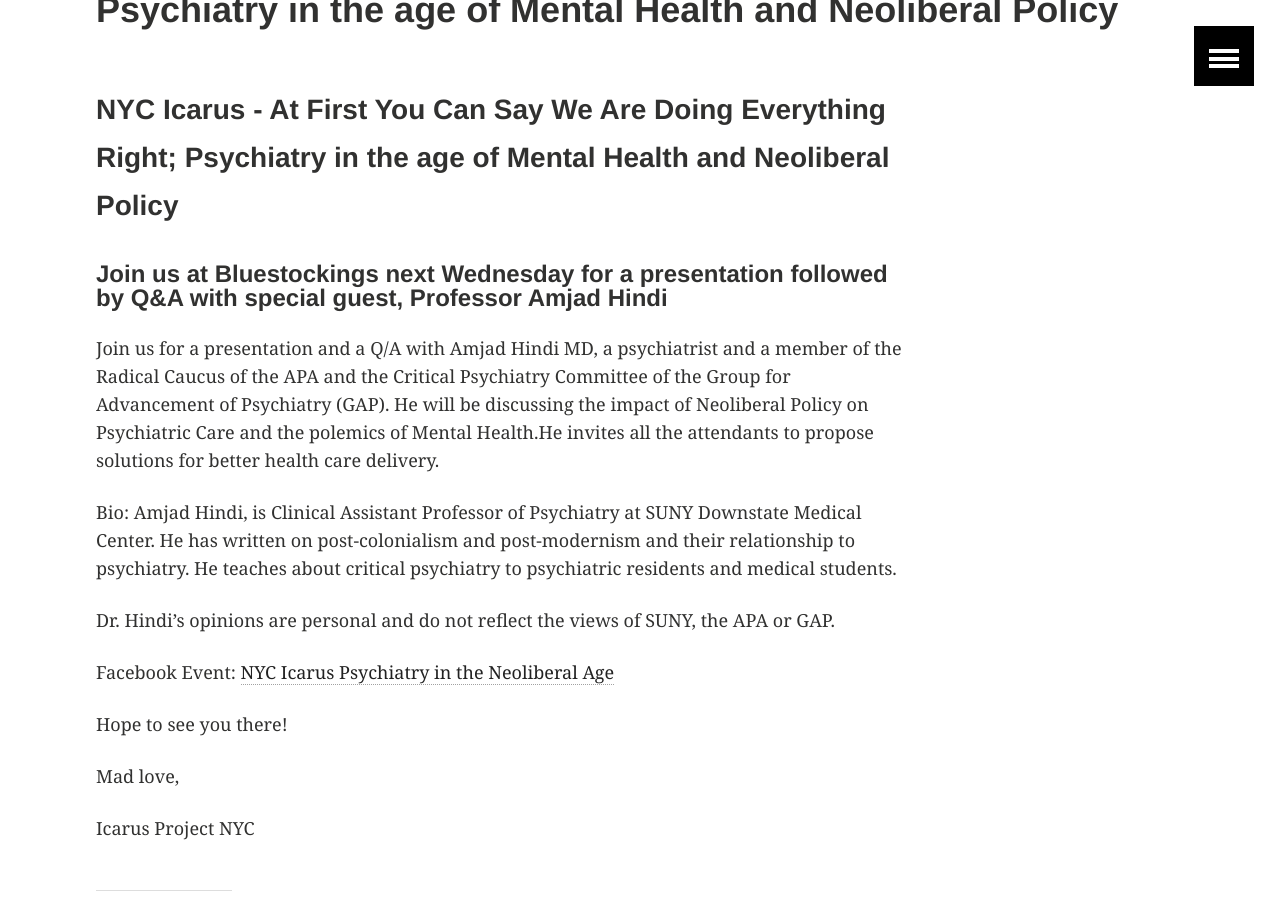
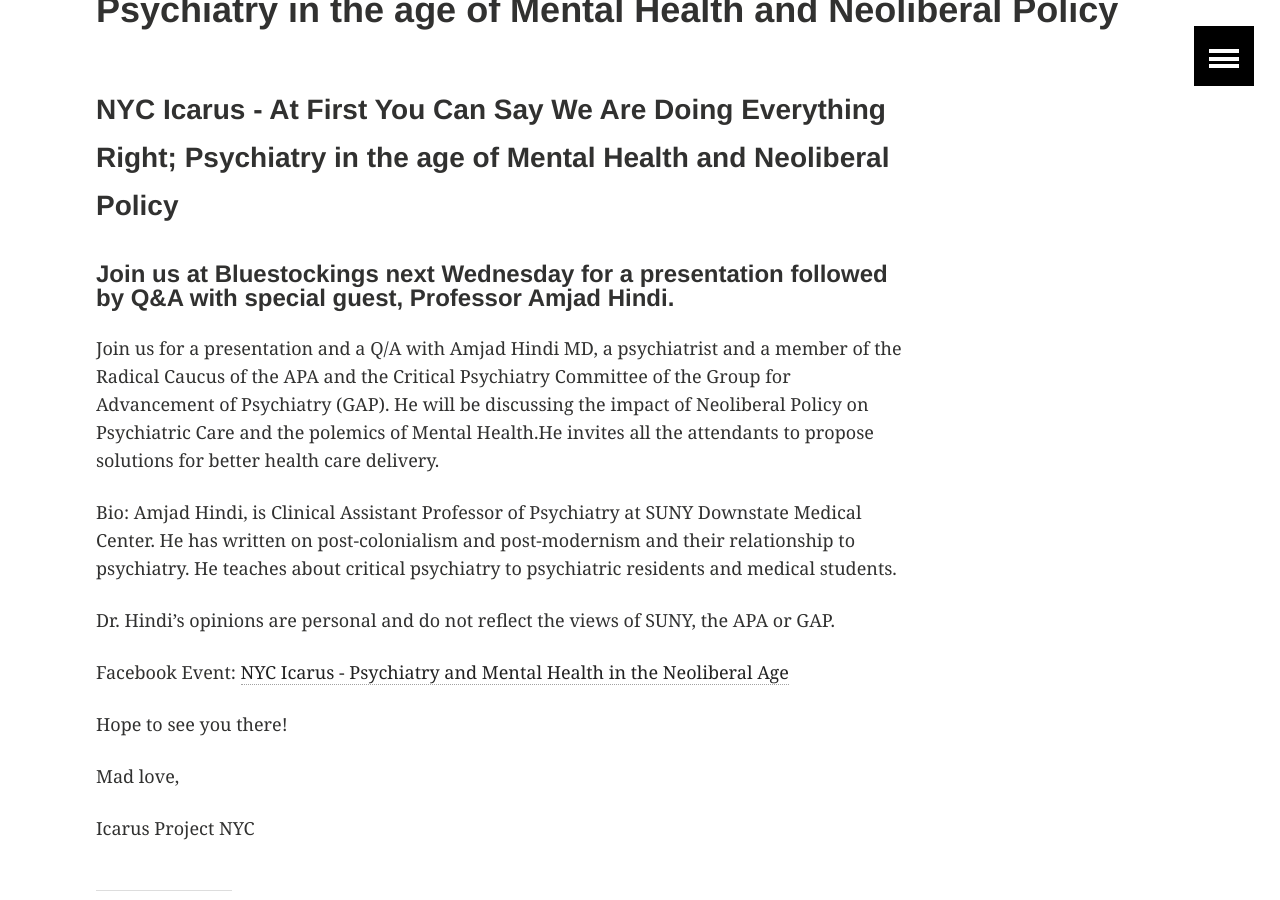
Before and after one commit to nycicarus/nycicarus.github.io, a Jekyll site: the page built from _posts/events/2015-11-04-neoliberal-psychiatry-hindi.md, in a window 1280 px wide and 900 px high, scrolled down 1052 px. Built offline with Jekyll 4.4.1, drawn with Linux system fonts in a browser that asks for light colours; comment, search, counter and statistics services are not loaded.

Commit message:
add fb event link

```diff
--- a/_posts/events/2015-11-04-neoliberal-psychiatry-hindi.md
+++ b/_posts/events/2015-11-04-neoliberal-psychiatry-hindi.md
@@ -24,7 +24,7 @@ phone: ""
 ---
 ### NYC Icarus - At First You Can Say We Are Doing Everything Right; Psychiatry in the age of Mental Health and Neoliberal Policy
 
-#### Join us at Bluestockings next Wednesday for a presentation followed by Q&A with special guest, Professor Amjad Hindi
+#### Join us at Bluestockings next Wednesday for a presentation followed by Q&A with special guest, Professor Amjad Hindi.
 
 Join us for a presentation and a Q/A with Amjad Hindi MD, a psychiatrist and a member of the Radical Caucus of the APA and the Critical Psychiatry Committee of the Group for Advancement of Psychiatry (GAP). He will be discussing the impact of Neoliberal Policy on Psychiatric Care and the polemics of Mental Health.He invites all the attendants to propose solutions for better health care delivery.
 
@@ -33,7 +33,7 @@ Bio: Amjad Hindi, is Clinical Assistant Professor of Psychiatry at SUNY Downstat
 
 Dr. Hindi's opinions are personal and do not reflect the views of SUNY, the APA or GAP.
 
-Facebook Event: [NYC Icarus Psychiatry in the Neoliberal Age](https://www.facebook.com/events/556225774525456/)
+Facebook Event: [NYC Icarus - Psychiatry and Mental Health in the Neoliberal Age](https://www.facebook.com/events/1662245644065233/)
 
 Hope to see you there!
 
```
